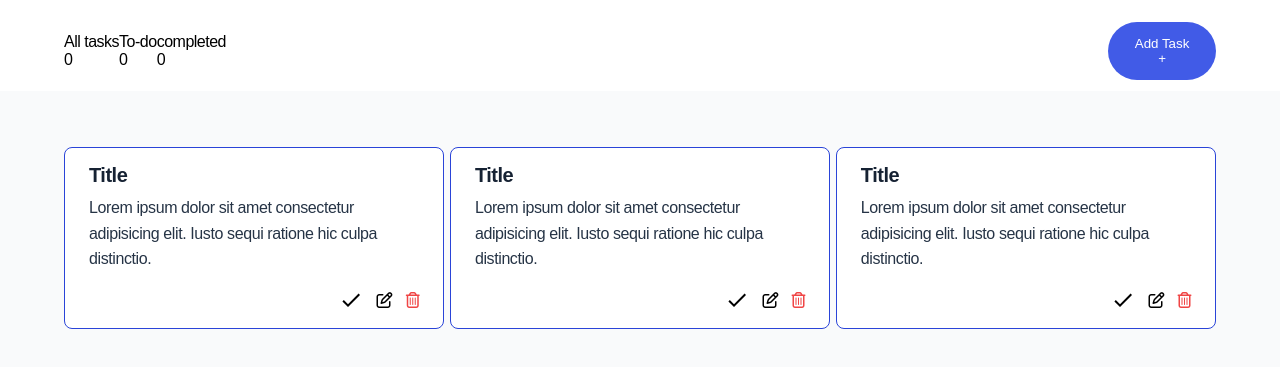
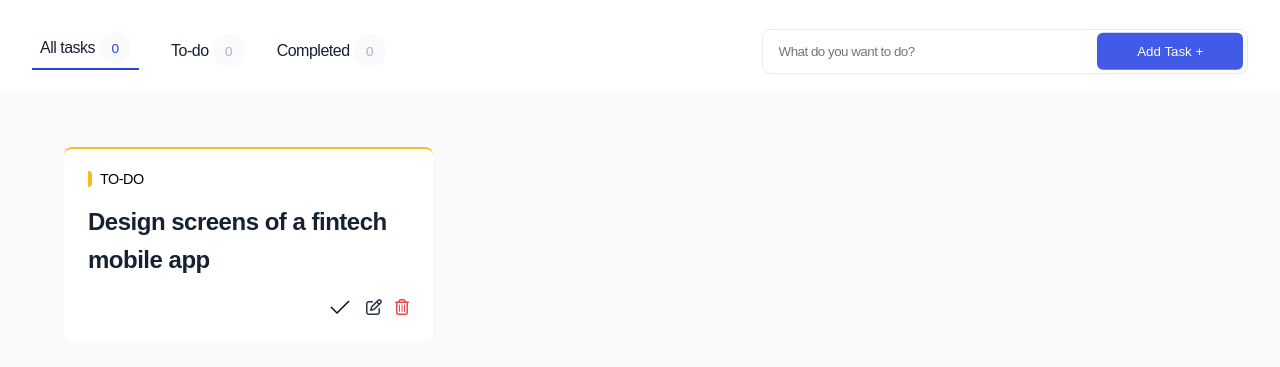
Before and after one commit to Yousuf001-ux/to-do-app, a plain HTML site: page index.html in a window 1280 px wide. Shown: the part 69-436 px from the top of the page. Drawn offline with Linux system fonts and the light colour scheme.

Commit message:
fourth commit

```diff
--- a/index.html
+++ b/index.html
@@ -24,17 +24,6 @@
             </div>
         </div>
         <div class="main-content-empty-none">
-            <div class="text-button">
-                <div class="text-content">
-                    <h1>What would you like to do?</h1>
-                    <p>Start organizing your tasks today and create your first to-do now.</p>
-                </div>
-                <div class="button">
-                    <button>Create To-Do</button>
-                </div>
-            </div>
-        </div>
-        <div class="main-content-filled">
             <div class="nav">
                 <div class="links">
                     <div class="all">
@@ -43,63 +32,92 @@
                             <p>0</p>
                         </div>
                     </div>
-                    <div class="to-d0">
+                    <div class="to-do-no-border">
                         <p>To-do</p>
                         <div class="number">
                             <p>0</p>
                         </div>
                     </div>
-                    <div class="completed">
-                        <p>completed</p>
+                    <div class="completed-no-border">
+                        <p>Completed</p>
                         <div class="number">
                             <p>0</p>
                         </div>
                     </div>
                 </div>
-                <button>Add Task &#43;</button>
+                <div class="task-input">
+                    <form>
+                        <input type="text" name="task" id="task" placeholder="What would you like to do?">
+                        <button>Add Task &#43;</button>
+                    </form>
+                </div>
+            </div>
+            <div class="text-image">
+                <img src="./assets/tasks.svg" alt="">
+                <p>Looks like you've got a clean slate. What's on your mind?</p>
+            </div>
+        </div>
+        <div class="main-content-filled-visible">
+            <div class="nav">
+                <div class="links">
+                    <div class="all">
+                        <p>All tasks</p>
+                        <div class="number">
+                            <p>0</p>
+                        </div>
+                    </div>
+                    <div class="to-do-no-border">
+                        <p>To-do</p>
+                        <div class="number">
+                            <p>0</p>
+                        </div>
+                    </div>
+                    <div class="completed-no-border">
+                        <p>Completed</p>
+                        <div class="number">
+                            <p>0</p>
+                        </div>
+                    </div>
+                </div>
+                <div class="task-input">
+                    <form>
+                        <input type="text" name="task" id="task" placeholder="What do you want to do?">
+                        <button>Add Task &#43;</button>
+                    </form>
+                </div>
             </div>
             <div class="todos">
                 <div class="card">
-                    <div class="card-text-content">
-                        <h1>Title</h1>
-                        <p>Lorem ipsum dolor sit amet consectetur adipisicing elit. Iusto sequi ratione hic culpa distinctio.</p>
+                    <div class="top-content">
+                        <div class="vr"></div>
+                        <p>TO-DO</p>
                     </div>
-                    <div class="actions">
-                        <svg width="24" height="24" viewBox="0 0 24 24">
-                            <path d="M9 16.17L4.83 12l-1.42 1.41L9 19 21 7l-1.41-1.41L9 16.17z" />
+                    <div class="main-content">
+                        <h1>Design screens of a fintech mobile app</h1>
+                    </div>
+                    <div class="bottom-content actions">
+                        <img src="./assets/fluent-mdl2_check-mark.png" alt="mark" title="Mark as completed">
                         </svg>
-                        <i class="fa-regular fa-pen-to-square"></i>
-                        <i class="fa-regular fa-trash-can"></i>
+                        <i class="fa-regular fa-pen-to-square" title="Edit"></i>
+                        <i class="fa-regular fa-trash-can" title="Delete"></i>
                     </div>
                 </div>
 
-                <div class="card">
-                    <div class="card-text-content">
-                        <h1>Title</h1>
-                        <p>Lorem ipsum dolor sit amet consectetur adipisicing elit. Iusto sequi ratione hic culpa distinctio.</p>
+                <!-- <div class="card">
+                    <div class="top-content">
+                        <div class="vr"></div>
+                        <p>TO-DO</p>
                     </div>
-                    <div class="actions">
-                        <svg width="24" height="24" viewBox="0 0 24 24">
-                            <path d="M9 16.17L4.83 12l-1.42 1.41L9 19 21 7l-1.41-1.41L9 16.17z" />
+                    <div class="main-content">
+                        <h1>Design screens of a fintech mobile app</h1>
+                    </div>
+                    <div class="bottom-content actions">
+                        <img src="./assets/fluent-mdl2_check-mark.png" alt="mark" title="Mark as completed">
                         </svg>
-                        <i class="fa-regular fa-pen-to-square"></i>
-                        <i class="fa-regular fa-trash-can"></i>
+                        <i class="fa-regular fa-pen-to-square" title="Edit"></i>
+                        <i class="fa-regular fa-trash-can" title="Delete"></i>
                     </div>
-                </div>
-
-                <div class="card">
-                    <div class="card-text-content">
-                        <h1>Title</h1>
-                        <p>Lorem ipsum dolor sit amet consectetur adipisicing elit. Iusto sequi ratione hic culpa distinctio.</p>
-                    </div>
-                    <div class="actions">
-                        <svg width="24" height="24" viewBox="0 0 24 24">
-                            <path d="M9 16.17L4.83 12l-1.42 1.41L9 19 21 7l-1.41-1.41L9 16.17z" />
-                        </svg>
-                        <i class="fa-regular fa-pen-to-square"></i>
-                        <i class="fa-regular fa-trash-can"></i>
-                    </div>
-                </div>
+                </div> -->
             </div>
         </div>
     </div>
--- a/styles.css
+++ b/styles.css
@@ -83,32 +83,20 @@
     width: 100%;
     height: 90vh;
     overflow-y: auto;
-    padding: 0 4rem;
+    /* padding: 0 4rem; */
     display: flex;
-    justify-content: center;
-    align-items: center;
+    flex-direction: column;
 }
 
-.text-button {
-    width: 45%;
-    height: auto;
+.text-image {
+    width: fit-content;
+    height: 80vh;
+    align-self: center;
     display: flex;
     flex-direction: column;
-    row-gap: 1.5rem;
     align-items: center;
-}
-
-.text-content {
-    width: 100%;
-    height: auto;
-    display: flex;
-    flex-direction: column;
-    row-gap: 0.5rem;
-    align-items: center;
-}
-
-.text-content h1 {
-    color: #162233;
+    justify-content: center;
+    row-gap: 1rem;
 }
 
 .text-content p {
@@ -116,19 +104,19 @@
     letter-spacing: 0;
 }
 
-.button {
-    width: 40%;
-    height: auto;
-}
 
-.button button {
-    width: 100%;
-}
-
-.main-content-filled {
+.main-content-filled-visible{
     width: 100%;
     height: 90vh;
     overflow-y: auto;
+    /* padding: 0 4rem; */
+}
+
+.main-content-filled-hidden{
+    width: 100%;
+    height: 90vh;
+    overflow-y: auto;
+    display: none;
     /* padding: 0 4rem; */
 }
 
@@ -139,73 +127,224 @@
     display: flex;
     justify-content: space-between;
     align-items: center;
-    padding: 0.875rem 4rem;
+    padding: 0.875rem 2rem;
 }
 
 .nav .links {
+    width: fit-content;
+    height: auto;
+    display: flex;
+    align-items: center;
+    column-gap: 2rem;
+}
+
+.task-input {
+    width: 40%;
+    height: auto;
+}
+
+form {
+    position: relative;
     width: 100%;
     height: auto;
     display: flex;
     align-items: center;
 }
 
+input {
+    width: 100%;
+    padding: 0.875rem 1rem;
+    border-radius: 8px;
+    outline: none;
+    border: 1px solid #e9ebee;
+}
 
-button {
+input:focus {
+    border: 1px solid #4a7bff;
+}
+
+form button {
+    width: 30%;
     border: none;
     outline: none;
     background-color: #415BE7;
     color: white;
-    padding: 0.875rem 1.5rem;
-    border-radius: 20rem;
+    padding: 0.675rem 1.5rem;
+    border-radius: 6px;
     font-weight: 500;
     letter-spacing: 0;
     cursor: pointer;
+    position: absolute;
+    top: 50%;
+    right: 0.3rem;
+    transform: translateY(-50%);
+    margin-top: 1rem 0;
 }
 
 button:hover {
     background-color: #2a44d8;
+}
+
+.links .all, .to-do, .completed{
+    width: fit-content;
+    height: auto;
+    display: flex;
+    align-items: center;
+    column-gap: 0.25rem;
+    cursor: pointer;
+}
+
+.all {
+    width: fit-content;
+    height: auto;
+    display: flex;
+    align-items: center;
+    column-gap: 0.25rem;
+    padding: 0 0.5rem;
+    padding-bottom: 0.25rem;
+    border-bottom: 2px solid #2a44d8;
+}
+
+.all > p, .to-do > p, .completed > p {
+    color: #162233;
+}
+
+.all .number, .to-do .number, .completed .number {
+    display: flex;
+    justify-content: center;
+    align-items: center;
+    width: 32px;
+    height: 32px;
+    border-radius: 32px;
+    background-color: #F9FAFB;
+}
+
+.all .number p, .to-do .number p, .completed .number p {
     font-size: 0.85rem;
+    color: #2a44d8;
 }
+
+.all-no-border, .to-do-no-border, .completed-no-border {
+    width: fit-content;
+    height: auto;
+    display: flex;
+    align-items: center;
+    column-gap: 0.25rem;
+    cursor: pointer;
+}
+
+
+.all-no-border > p, .to-do-no-border > p, .completed-no-border > p {
+    color: #162233;
+}
+
+.all-no-border .number, .to-do-no-border .number, .completed-no-border .number {
+    display: flex;
+    justify-content: center;
+    align-items: center;
+    width: 32px;
+    height: 32px;
+    border-radius: 32px;
+    background-color: #F9FAFB;
+}
+
+.all-no-border .number p, .to-do-no-border .number p, .completed-no-border .number p {
+    font-size: 0.85rem;
+    color: #AEB3C1;
+}
+
+.to-do {
+    width: fit-content;
+    height: auto;
+    display: flex;
+    align-items: center;
+    column-gap: 0.25rem;
+    padding: 0 0.5rem;
+    padding-bottom: 0.25rem;
+    border-bottom: 2px solid #2a44d8;
+}
+
+.to-do-no-border {
+    width: fit-content;
+    height: auto;
+    display: flex;
+    align-items: center;
+    column-gap: 0.25rem;
+}
+
+.completed {
+    width: fit-content;
+    height: auto;
+    display: flex;
+    align-items: center;
+    column-gap: 0.25rem;
+    padding: 0 0.5rem;
+    padding-bottom: 0.25rem;
+    border-bottom: 2px solid #2a44d8;
+}
+
+.completed-no-border {
+    width: fit-content;
+    height: auto;
+    display: flex;
+    align-items: center;
+    column-gap: 0.25rem;
+}
+
 
 .todos {
     width: 100%;
     height: auto;
     display: flex;
-    justify-content: space-between;
     align-self: center;
+    column-gap: 1.5rem;
+    row-gap: 2rem;
     padding: 3.5rem 4rem;
+    flex-wrap: wrap;
 }
 
 .card {
-    width: 33%;
+    width: 32%;
     height: auto;
     background-color: white;
-    padding: 1rem 1.5rem;
-    border: 1px solid #2a44d8;
+    padding: 1.35rem 1.5rem;
+    border-top: 2px solid #F7BC1E;
     display: flex;
     flex-direction: column;
     row-gap: 1rem;
     border-radius: 0.5rem;
 }
 
-.card-text-content {
+.top-content {
     width: 100%;
     height: auto;
     display: flex;
-    flex-direction: column;
-    row-gap: 0.5rem;
+    align-items: center;
+    column-gap: 0.5rem;
 }
 
-.card-text-content h1 {
-    font-size: 1.25rem;
-    font-weight: 700;
-    color: #162233;
+.top-content .vr {
+    width: 4px;
+    height: 16px;
+    border-top-right-radius: 4px;
+    border-bottom-right-radius: 4px;
+    background-color: #F7BC1E;
 }
 
-.card-text-content p {
-    color: #263446;
+.top-content p {
+    font-size: 0.9rem;
+    font-weight: 500;
+}
+
+.main-content {
+    width: 100%;
+    height: auto;
+}
+
+.main-content h1 {
+    font-size: 1.5rem;
     line-height: 160%;
-    letter-spacing: -0.025rem;
+    color: #162233;
 }
 
 .actions {
@@ -217,8 +356,20 @@ button:hover {
     column-gap: 0.85rem;
 }
 
+.mark, .edit, .delete {
+    position: relative;
+    display: inline;
+    width: fit-content;
+    height: auto;
+}
+
+.actions img {
+    cursor: pointer;
+}
+
 .actions svg, i {
     cursor: pointer;
+    color: #263446;
 }
 
 i.fa-trash-can {
```
Also changed, not shown: assets/fluent-mdl2_check-mark.png (added), assets/tasks.svg (added).
